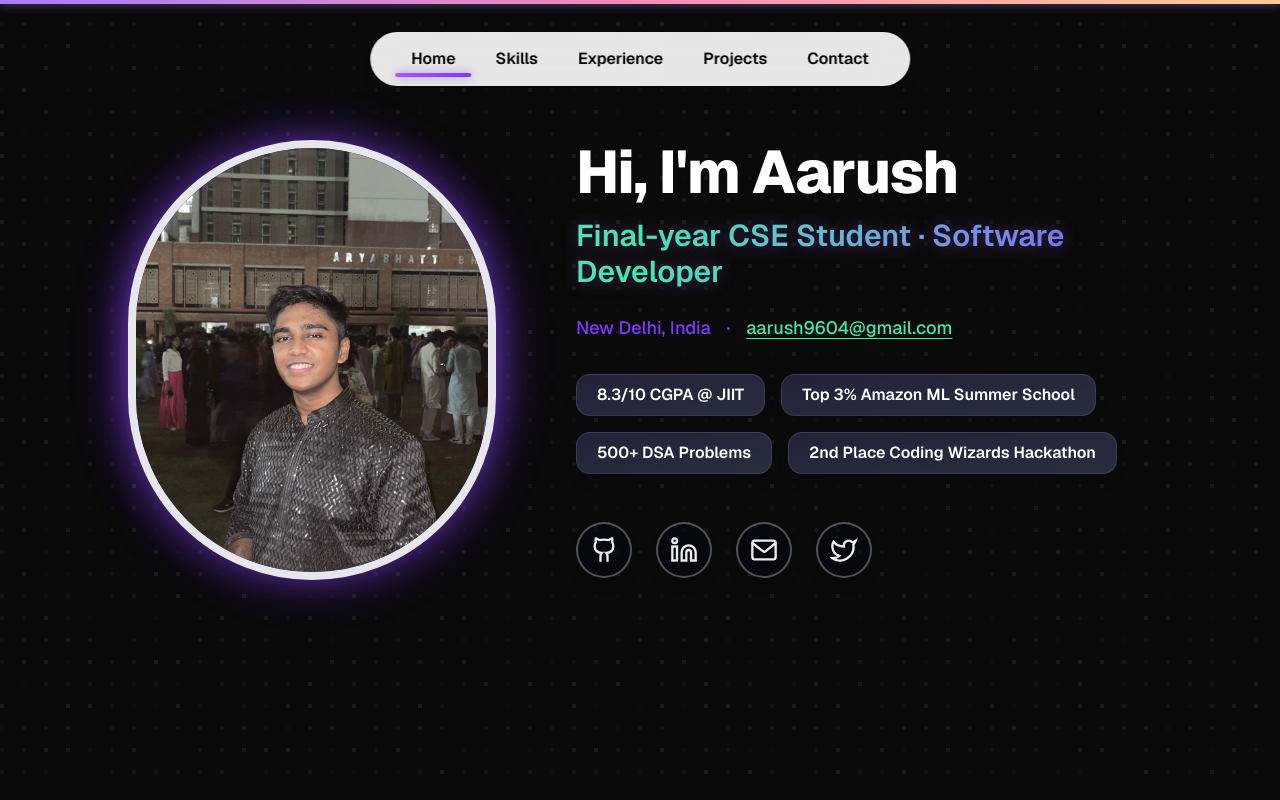
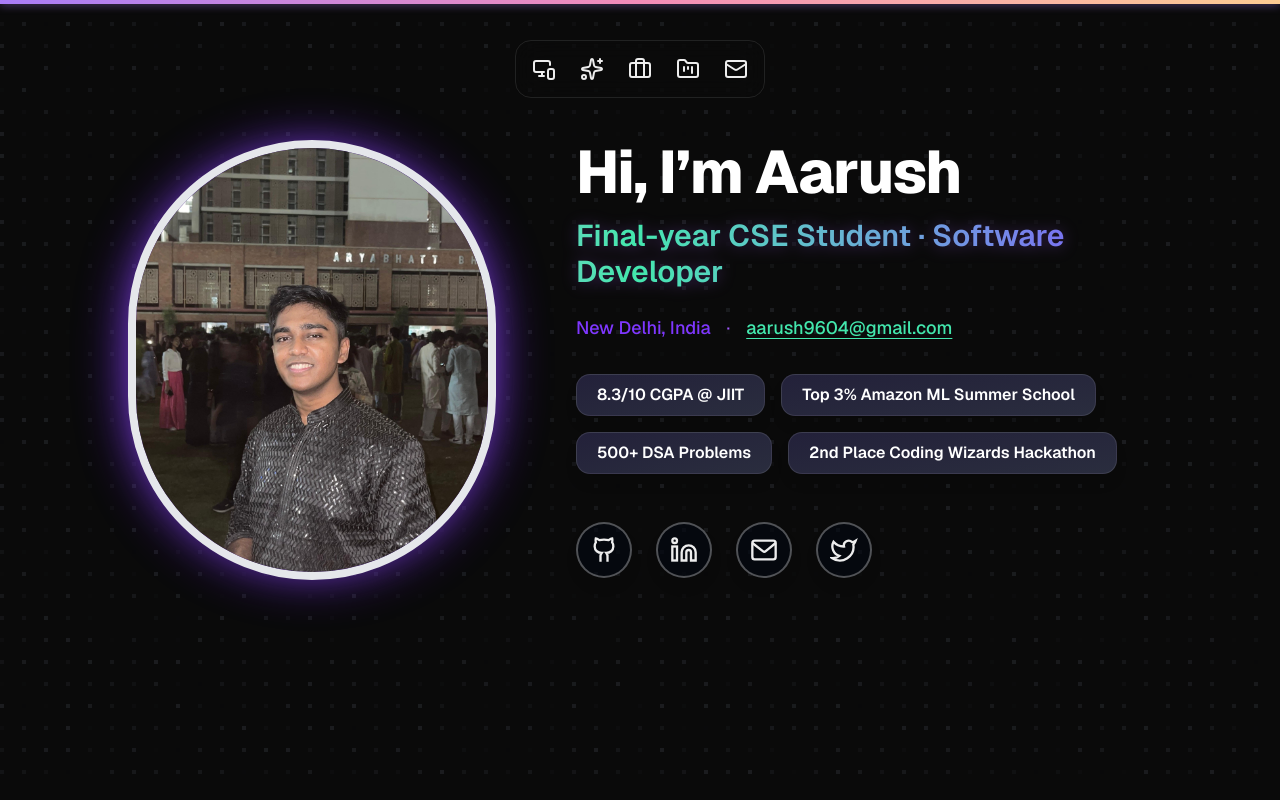
Before and after one commit to aarush-glitch/Portfolio, a Next.js app: page / in a window 1280 px wide. Shown: the top 800 px of the page. Built offline with nearby package versions, Linux system fonts and the light colour scheme.

Commit message:
Removed discrepencies

```diff
--- a/app/layout.tsx
+++ b/app/layout.tsx
@@ -1,10 +1,10 @@
 import type { Metadata } from "next";
 import { Geist, Geist_Mono } from "next/font/google";
 import "./globals.css";
+import FlickeringGridBg from "../components/ui/FlickeringGridBg";
 
-import { Dock } from "@/components/magicui/dock";
 import { ScrollProgress } from "@/components/magicui/scroll-progress";
-import FlickeringGridBg from "../components/ui/FlickeringGridBg";
+import { DockBar } from "@/components/DockBar"; // ✅ new magic DockBar
 
 const geistSans = Geist({
   variable: "--font-geist-sans",
@@ -32,20 +32,12 @@ export default function RootLayout({
         className={`${geistSans.variable} ${geistMono.variable} antialiased bg-background text-foreground relative`}
       >
         <FlickeringGridBg />
-        <div className="relative z-10">
-          <Dock
-            items={[
-              { label: "Home", href: "#hero" },
-              { label: "Skills", href: "#skills" },
-              { label: "Experience", href: "#experience" },
-              { label: "Projects", href: "#projects" },
-              { label: "Contact", href: "#contact" }
-            ]}
-            className="fixed top-8 left-1/2 -translate-x-1/2 z-50"
-          />
-          <ScrollProgress className="top" />
-          {children}
-        </div>
+
+        {/* ✅ Use new DockBar instead of old Dock */}
+        <DockBar />
+
+        <ScrollProgress className="top" />
+        <div className="relative z-10">{children}</div>
       </body>
     </html>
   );
--- /dev/null
+++ b/components/DockBar.tsx
@@ -0,0 +1,62 @@
+"use client";
+
+import { Dock, DockIcon } from "@/components/magicui/dock";
+import {
+  MonitorSmartphone,
+  Sparkles,
+  Briefcase,
+  FolderKanban,
+  Mail,
+} from "lucide-react";
+import Link from "next/link";
+
+export function DockBar() {
+  return (
+    <Dock className="fixed top-2 left-1/2 -translate-x-1/2 z-50">
+      <DockIcon>
+        <Link href="#hero" className="relative group flex flex-col items-center">
+          <MonitorSmartphone className="h-6 w-6" />
+          <span className="absolute bottom-[-1.5rem] text-xs text-white bg-black px-2 py-1 rounded opacity-0 group-hover:opacity-100 transition duration-200">
+            Home
+          </span>
+        </Link>
+      </DockIcon>
+
+      <DockIcon>
+        <Link href="#skills" className="relative group flex flex-col items-center">
+          <Sparkles className="h-6 w-6" />
+          <span className="absolute bottom-[-1.5rem] text-xs text-white bg-black px-2 py-1 rounded opacity-0 group-hover:opacity-100 transition duration-200">
+            Skills
+          </span>
+        </Link>
+      </DockIcon>
+
+      <DockIcon>
+        <Link href="#experience" className="relative group flex flex-col items-center">
+          <Briefcase className="h-6 w-6" />
+          <span className="absolute bottom-[-1.5rem] text-xs text-white bg-black px-2 py-1 rounded opacity-0 group-hover:opacity-100 transition duration-200">
+            Experience
+          </span>
+        </Link>
+      </DockIcon>
+
+      <DockIcon>
+        <Link href="#projects" className="relative group flex flex-col items-center">
+          <FolderKanban className="h-6 w-6" />
+          <span className="absolute bottom-[-1.5rem] text-xs text-white bg-black px-2 py-1 rounded opacity-0 group-hover:opacity-100 transition duration-200">
+            Projects
+          </span>
+        </Link>
+      </DockIcon>
+
+      <DockIcon>
+        <Link href="#contact" className="relative group flex flex-col items-center">
+          <Mail className="h-6 w-6" />
+          <span className="absolute bottom-[-1.5rem] text-xs text-white bg-black px-2 py-1 rounded opacity-0 group-hover:opacity-100 transition duration-200">
+            Contact
+          </span>
+        </Link>
+      </DockIcon>
+    </Dock>
+  );
+}
--- a/components/animations/FloatingIcons.tsx
+++ b/components/animations/FloatingIcons.tsx
@@ -3,7 +3,7 @@
 "use client";
 import { Canvas } from '@react-three/fiber';
 import { OrbitControls, Html } from '@react-three/drei';
-import { useRef, useState } from 'react';
+import { useState } from 'react';
 import { FaReact, FaNodeJs, FaPython, FaJava, FaAws, FaDocker, FaGitAlt } from 'react-icons/fa';
 import { SiJavascript, SiPostgresql } from 'react-icons/si';
 
@@ -37,7 +37,7 @@ function getSphereCoords(count: number, radius: number) {
 export default function FloatingIcons({ radius = 250, grayscale = false }: { radius?: number, grayscale?: boolean }) {
   const [autoRotate, setAutoRotate] = useState(true);
   // Sphere radius in 3D units (scaled to px for Html)
-  const iconPositions = getSphereCoords(icons.length, 2) as [number, number, number][];
+  const iconPositions = getSphereCoords(icons.length, radius) as [number, number, number][];
 
   return (
     <Canvas camera={{ position: [0, 0, 7], fov: 50 }} style={{ width: '100%', height: '100%' }}>
--- a/components/magicui/dock.tsx
+++ b/components/magicui/dock.tsx
@@ -1,84 +1,144 @@
 "use client";
-import React, { useState, useEffect } from "react";
 
-export function Dock({ items = [], className = "" }) {
-  const [active, setActive] = useState("");
-  const [indicatorStyle, setIndicatorStyle] = useState({ left: 0, width: 0 });
+import { cva, type VariantProps } from "class-variance-authority";
+import {
+  motion,
+  MotionProps,
+  MotionValue,
+  useMotionValue,
+  useSpring,
+  useTransform,
+} from "motion/react";
+import React, { PropsWithChildren, useRef } from "react";
 
-  useEffect(() => {
-    const handleScroll = () => {
-      const scrollY = window.scrollY;
-      let found = items[0]?.href?.substring(1) || "";
+import { cn } from "@/lib/utils";
 
-      for (const item of items) {
-        const sectionId = item.href?.substring(1);
-        if (!sectionId) continue;
+export interface DockProps extends VariantProps<typeof dockVariants> {
+  className?: string;
+  iconSize?: number;
+  iconMagnification?: number;
+  iconDistance?: number;
+  direction?: "top" | "middle" | "bottom";
+  children: React.ReactNode;
+}
 
-        const el = document.getElementById(sectionId);
-        if (el) {
-          const offset = el.offsetTop;
-          if (scrollY + 120 >= offset) found = sectionId;
+const DEFAULT_SIZE = 40;
+const DEFAULT_MAGNIFICATION = 60;
+const DEFAULT_DISTANCE = 140;
+
+const dockVariants = cva(
+  "supports-backdrop-blur:bg-white/10 supports-backdrop-blur:dark:bg-black/10 mx-auto mt-8 flex h-[58px] w-max items-center justify-center gap-2 rounded-2xl border p-2 backdrop-blur-md",
+);
+
+const Dock = React.forwardRef<HTMLDivElement, DockProps>(
+  (
+    {
+      className,
+      children,
+      iconSize = DEFAULT_SIZE,
+      iconMagnification = DEFAULT_MAGNIFICATION,
+      iconDistance = DEFAULT_DISTANCE,
+      direction = "middle",
+      ...props
+    },
+    ref,
+  ) => {
+    const mouseX = useMotionValue(Infinity);
+
+    const renderChildren = () => {
+      return React.Children.map(children, (child) => {
+        if (
+          React.isValidElement<DockIconProps>(child) &&
+          child.type === DockIcon
+        ) {
+          return React.cloneElement(child, {
+            ...child.props,
+            mouseX: mouseX,
+            size: iconSize,
+            magnification: iconMagnification,
+            distance: iconDistance,
+          });
         }
-      }
-
-      setActive(found);
+        return child;
+      });
     };
 
-    window.addEventListener("scroll", handleScroll);
-    handleScroll(); // Initial check
+    return (
+      <motion.div
+        ref={ref}
+        onMouseMove={(e) => mouseX.set(e.pageX)}
+        onMouseLeave={() => mouseX.set(Infinity)}
+        {...props}
+        className={cn(dockVariants({ className }), {
+          "items-start": direction === "top",
+          "items-center": direction === "middle",
+          "items-end": direction === "bottom",
+        })}
+      >
+        {renderChildren()}
+      </motion.div>
+    );
+  },
+);
 
-    return () => window.removeEventListener("scroll", handleScroll);
-  }, [items]);
+Dock.displayName = "Dock";
 
-  useEffect(() => {
-    const el = document.getElementById(`dock-${active}`);
-    if (el) {
-      setIndicatorStyle({ left: el.offsetLeft, width: el.offsetWidth });
-    }
-  }, [active]);
+export interface DockIconProps
+  extends Omit<MotionProps & React.HTMLAttributes<HTMLDivElement>, "children"> {
+  size?: number;
+  magnification?: number;
+  distance?: number;
+  mouseX?: MotionValue<number>;
+  className?: string;
+  children?: React.ReactNode;
+  props?: PropsWithChildren;
+}
 
-  const handleClick = (e, href) => {
-    e.preventDefault();
-    const sectionId = href.substring(1);
-    const el = document.getElementById(sectionId);
+const DockIcon = ({
+  size = DEFAULT_SIZE,
+  magnification = DEFAULT_MAGNIFICATION,
+  distance = DEFAULT_DISTANCE,
+  mouseX,
+  className,
+  children,
+  ...props
+}: DockIconProps) => {
+  const ref = useRef<HTMLDivElement>(null);
+  const padding = Math.max(6, size * 0.2);
+  const defaultMouseX = useMotionValue(Infinity);
 
-    if (el) {
-      window.scrollTo({ top: el.offsetTop - 80, behavior: "smooth" });
-      setActive(sectionId);
-    }
-  };
+  const distanceCalc = useTransform(mouseX ?? defaultMouseX, (val: number) => {
+    const bounds = ref.current?.getBoundingClientRect() ?? { x: 0, width: 0 };
+    return val - bounds.x - bounds.width / 2;
+  });
+
+  const sizeTransform = useTransform(
+    distanceCalc,
+    [-distance, 0, distance],
+    [size, magnification, size],
+  );
+
+  const scaleSize = useSpring(sizeTransform, {
+    mass: 0.1,
+    stiffness: 150,
+    damping: 12,
+  });
 
   return (
-    <nav className={`flex items-center justify-center gap-2 py-2 px-6 bg-white/90 backdrop-blur-lg rounded-full shadow-lg border border-primary/30 ${className}`}>
-      <ul className="flex gap-2 relative">
-        {items.map((item, idx) => {
-          const sectionId = item.href?.substring(1) || "";
-          const isActive = active === sectionId;
+    <motion.div
+      ref={ref}
+      style={{ width: scaleSize, height: scaleSize, padding }}
+      className={cn(
+        "flex aspect-square cursor-pointer items-center justify-center rounded-full",
+        className,
+      )}
+      {...props}
+    >
+      {children}
+    </motion.div>
+  );
+};
 
-          return (
-            <li key={idx} className="relative">
-              <a
-                id={`dock-${sectionId}`}
-                href={item.href}
-                className={`px-4 py-1.5 font-semibold text-base rounded-full transition-colors duration-200 text-black flex items-center`}
-                onClick={(e) => handleClick(e, item.href)}
-                target={item.external ? "_blank" : undefined}
-                rel={item.external ? "noopener noreferrer" : undefined}
-              >
-                {item.icon && <span className="mr-1">{item.icon}</span>}
-                <span>{item.label}</span>
-              </a>
-            </li>
-          );
-        })}
-        <span
-          className="absolute bottom-0 h-[4px] rounded-full bg-gradient-to-r from-[#a259ff] to-[#7f37ff] transition-all duration-300 shadow-[0_0_10px_rgba(162,89,255,0.7)]"
-          style={{
-            left: indicatorStyle.left,
-            width: indicatorStyle.width,
-          }}
-        />
-      </ul>
-    </nav>
-  );
-}
+DockIcon.displayName = "DockIcon";
+
+export { Dock, DockIcon, dockVariants };
--- a/components/sections/Hero.tsx
+++ b/components/sections/Hero.tsx
@@ -24,7 +24,7 @@ export default function Hero() {
         </div>
         <div className="flex flex-col items-center md:items-start gap-4 w-full max-w-xl">
           <h1 className="text-5xl md:text-6xl font-extrabold text-white tracking-tight text-center md:text-left">
-            Hi, I'm Aarush
+            Hi, I&rsquo;m Aarush
           </h1>
           <h2 className="text-2xl md:text-3xl font-semibold text-center md:text-left drop-shadow-[0_1px_8px_#a259ff55] animate-gradient-text bg-gradient-to-r from-[#a259ff] via-[#43e7ad] to-[#7f37ff] bg-[length:200%_200%] bg-clip-text text-transparent">
             Final-year CSE Student · Software Developer
@@ -40,7 +40,7 @@ export default function Hero() {
               { text: "Top 3% Amazon ML Summer School", color: "from-[#23213a] to-[#2a2d3e]" },
               { text: "500+ DSA Problems", color: "from-[#23213a] to-[#2a2d3e]" },
               { text: "2nd Place Coding Wizards Hackathon", color: "from-[#23213a] to-[#2a2d3e]" },
-            ].map((item, idx) => (
+            ].map((item) => (
               <span
                 key={item.text}
                 className={`relative px-5 py-2 rounded-xl font-semibold text-white shadow-lg backdrop-blur-md bg-gradient-to-br ${item.color} transition-all duration-300 hover:scale-105 hover:shadow-[0_0_24px_4px_#a259ff33] cursor-pointer border border-white/10`}
```
Also changed, not shown: components/magicui/scroll-progress.tsx (+3 -5 lines), components/sections/Contact.tsx (+23 -8 lines), components/sections/Skills.tsx (+5 -15 lines).
